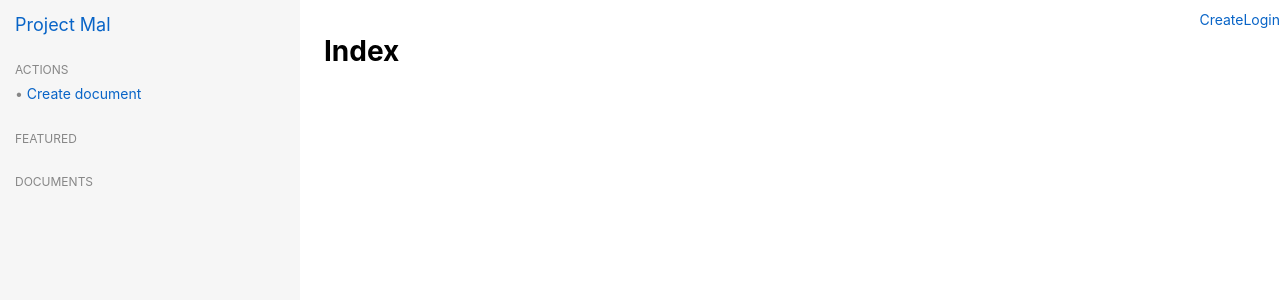
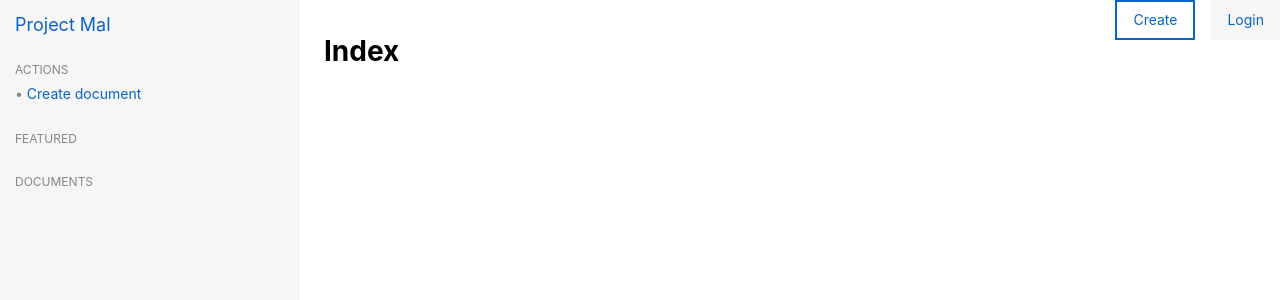
Before and after one commit to sirodoht/mal, a Django app: page / in a window 1280 px wide. Shown: the top 300 px of the page. Run offline with Django 3.2, Linux system fonts and the light colour scheme; data that the repository does not hold is empty.

Commit message:
improve user profile bar

```diff
--- a/main/templates/main/layout.html
+++ b/main/templates/main/layout.html
@@ -45,12 +45,16 @@
         {% endblock %}
 
         <aside class="user">
-            <a href="{% url 'main:document_create' %}">Create</a>
-            {% if request.user.is_authenticated %}
-            <a href="{% url 'main:profile' %}" class="user-content">@{{ request.user.username }}</a>
-            {% else %}
-            <a href="{% url 'main:login' %}" class="user-content">Login</a>
-            {% endif %}
+            <div class="user-items">
+                <a href="{% url 'main:document_create' %}" class="user-items-primary">Create</a>
+            </div>
+            <div class="user-profile">
+                {% if request.user.is_authenticated %}
+                <a href="{% url 'main:profile' %}" class="user-profile-link">@{{ request.user.username }}</a>
+                {% else %}
+                <a href="{% url 'main:login' %}" class="user-profile-link">Login</a>
+                {% endif %}
+            </div>
         </aside>
     </div>
 
```
